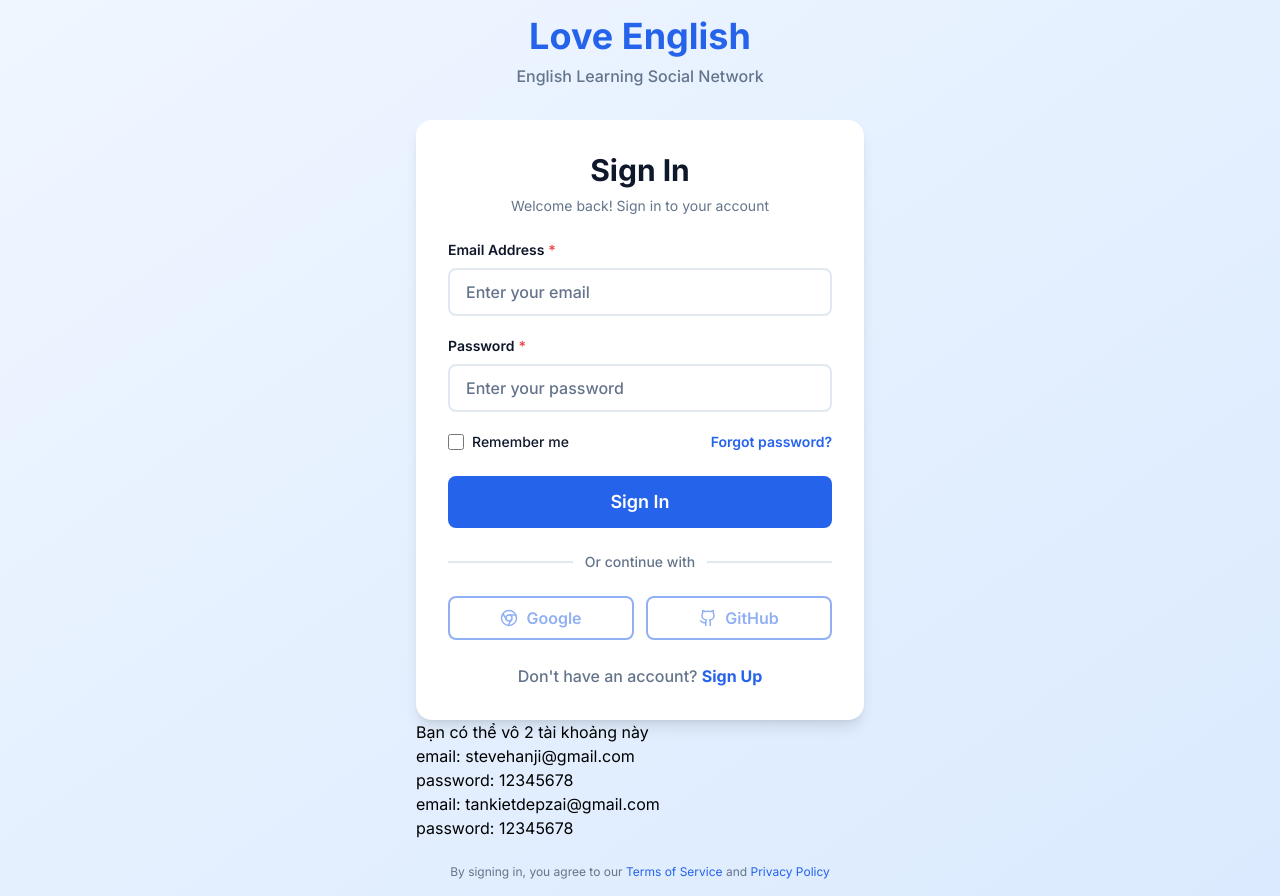
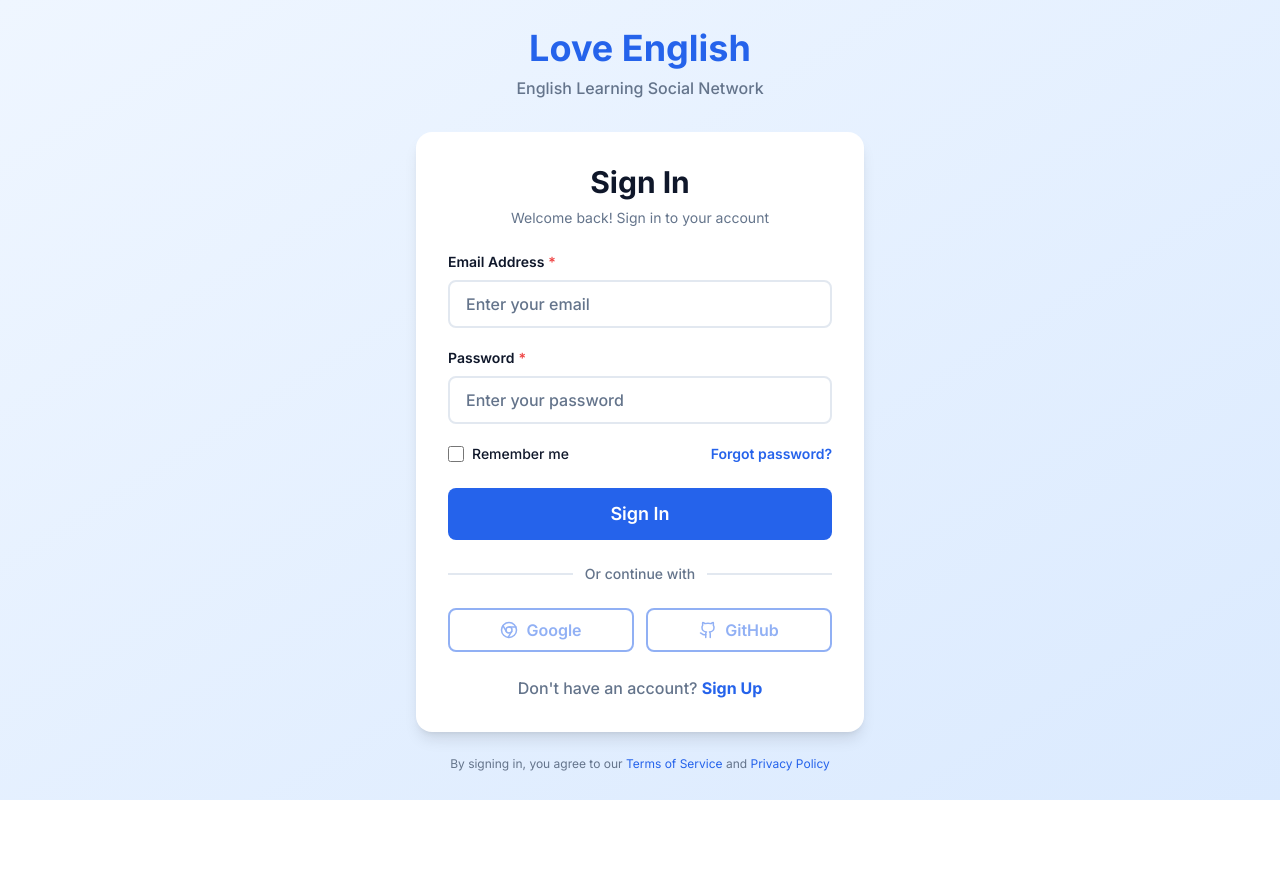
Before and after one commit to LoveEnglish1111/Frontend, a React (Vite) app: page /SignIn in a window 1280 px wide. After the commit the page ends 800 px from the top, so only its background shows below. Built offline with nearby package versions, Linux system fonts and the light colour scheme.

Commit message:
Fix progress Modify

```diff
--- a/src/Page/StudySets/StudySetCard.jsx
+++ b/src/Page/StudySets/StudySetCard.jsx
@@ -109,13 +109,14 @@ onClick={() => onQuizClick && onQuizClick(set._id)}
                 {/* Footer */}
                 {set.learned === set.total ? (
                     <div className="text-center py-2 bg-success bg-opacity-10 rounded-lg">
-                        <p className="text-xs font-semibold text-success">
+                        <p className="text-xs font-semibold text-white
+">
                             ✅ Mastered! Keep reviewing
                         </p>
                     </div>
                 ) : (
                     <div className="text-center py-2 bg-primary-50 rounded-lg">
-                        <p className="text-xs font-semibold text-primary-600">
+                        <p className="font-semibold text-primary-600">
                             {set.total - set.learned} cards left to learn
                         </p>
                     </div>
--- a/src/Page/User/SignIn.jsx
+++ b/src/Page/User/SignIn.jsx
@@ -188,19 +188,6 @@ export default function SignIn() {
                         </Link>
                     </p>
                 </div>
-
-                <div>
-                    <h1>Bạn có thể vô 2 tài khoảng này</h1>
-                    <div>
-                        <h2>email: stevehanji@gmail.com</h2>
-                        <h2>password: 12345678</h2>
-                    </div>
-
-                    <div>
-                        <h2>email: tankietdepzai@gmail.com</h2>
-                        <h2>password: 12345678</h2>
-                    </div>
-                </div>
                 {/* Footer */}
                 <p className="text-center text-muted-foreground text-xs mt-6">
                     By signing in, you agree to our{' '}
--- a/src/components/ProgressBar.jsx
+++ b/src/components/ProgressBar.jsx
@@ -1,5 +1,7 @@
 export default function ProgressBar({ current, total, color = 'primary' }) {
     const percentage = (current / total) * 100;
+
+    // console.log(current, total)
 
     const colorClasses = {
         primary: 'bg-primary-600',
--- a/src/components/StudySetCard.jsx
+++ b/src/components/StudySetCard.jsx
@@ -4,6 +4,7 @@ import Button from './Button';
 import ProgressBar from './ProgressBar';
 import { useStudy } from '../context/studyContext';
 import { useEffect, useState } from 'react';
+
 export default function StudySetCard({ set, onStudyClick, onQuizClick }) {
     const navigate = useNavigate();
     const categoryColors = {
@@ -54,7 +55,7 @@ export default function StudySetCard({ set, onStudyClick, onQuizClick }) {
                         Progress
                     </p>
                     <ProgressBar
-                        current={0}
+                        current={set.learned}
                         total={set.total}
                         color={0 === set.total ? 'success' : 'primary'}
                     />
@@ -109,9 +110,7 @@ export default function StudySetCard({ set, onStudyClick, onQuizClick }) {
                 {/* Footer */}
                 {set.learned === set.total ? (
                     <div className="text-center py-2 bg-success bg-opacity-10 rounded-lg">
-                        <p className="text-xs font-semibold text-success">
-                            ✅ Mastered! Keep reviewing
-                        </p>
+                        <p className="text-xs font-semibold text-white">✅ Mastered! Keep reviewing</p>
                     </div>
                 ) : (
                     <div className="text-center py-2 bg-primary-50 rounded-lg">
```
